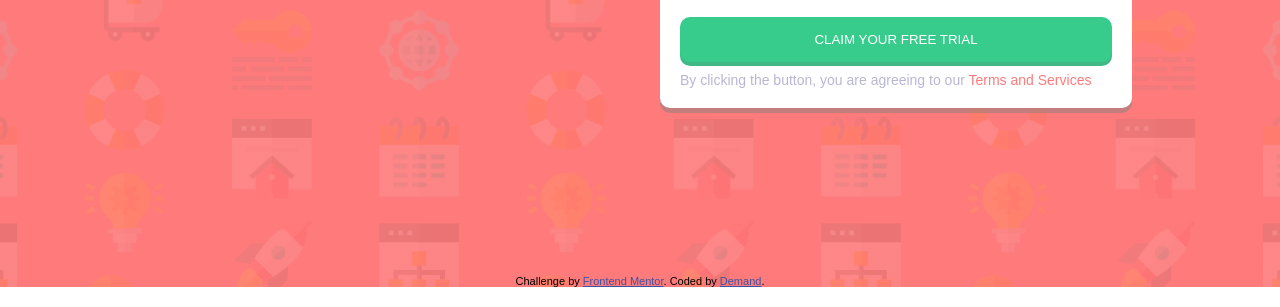
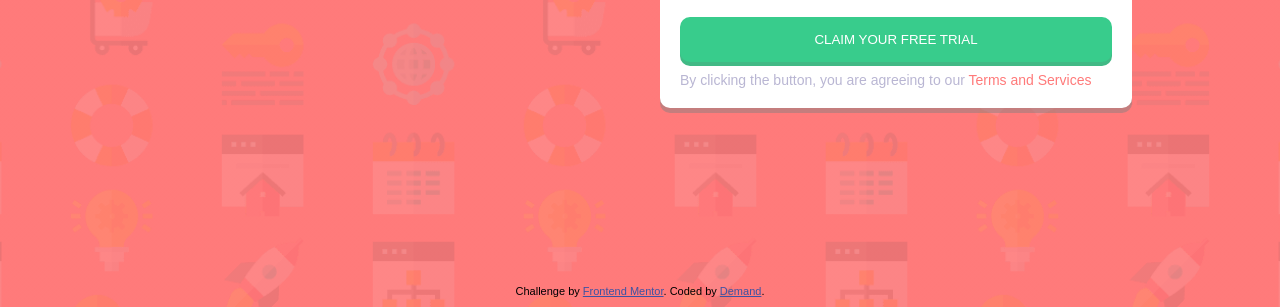
Before and after one commit to Demandtech/Intro-component, a plain HTML site: page index.html in a window 1280 px wide. Shown: the part 509-816 px from the top of the page. Drawn offline with Linux system fonts and the light colour scheme; a script that the page names is missing.

Commit message:
first commit

```diff
--- a/style.css
+++ b/style.css
@@ -130,9 +130,11 @@ color:  hsl(0, 100%, 74%);
 .attribution {
 font-size: 11px;
 text-align: center;
+padding: 10px 0;
 }
 .attribution a {
 color: hsl(228, 45%, 44%);
+
 }
 
 @media (max-width:769px){
@@ -149,7 +151,7 @@ width: 100%;
 }
 }
 
-@media(max-width: 321px){
+@media(max-width: 426px){
 body{
 padding: 50px 0 0 0;
 }
```
